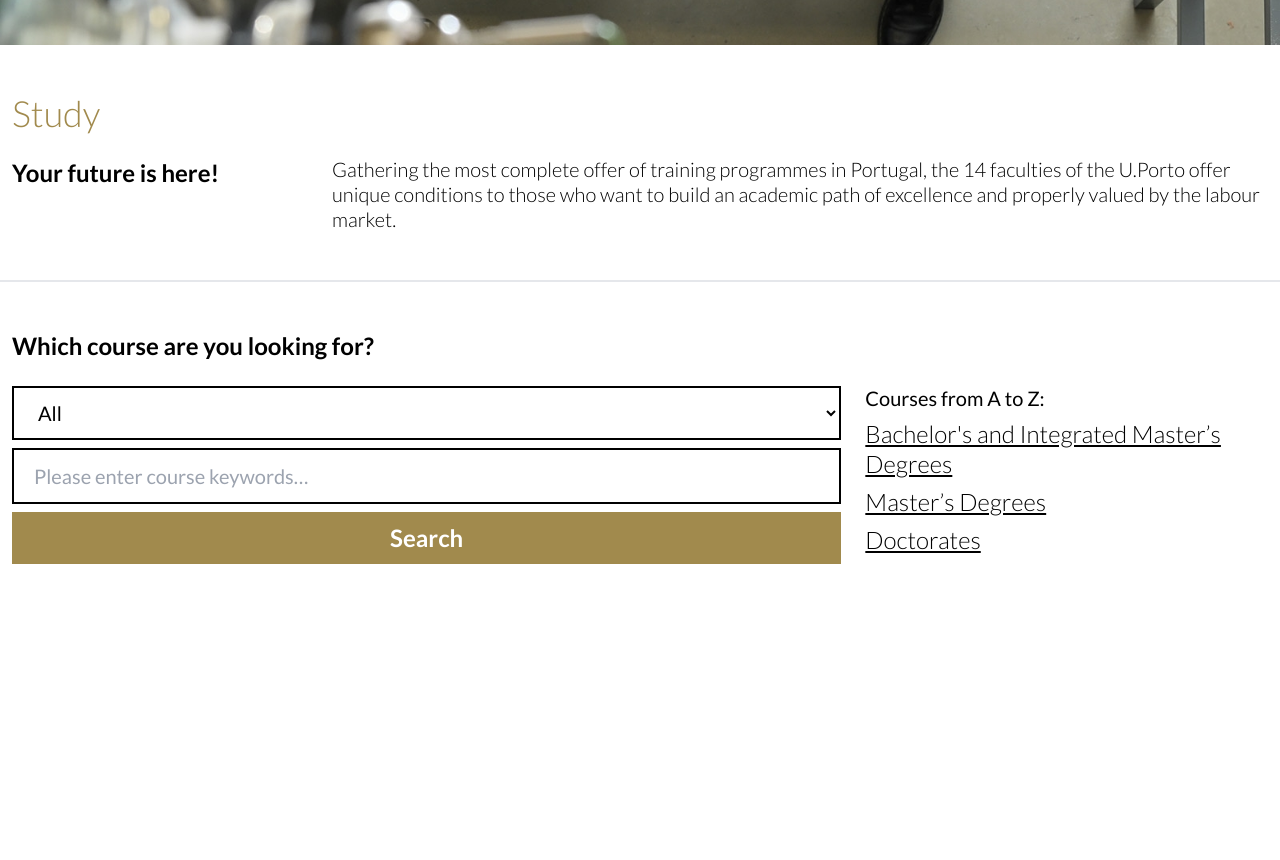
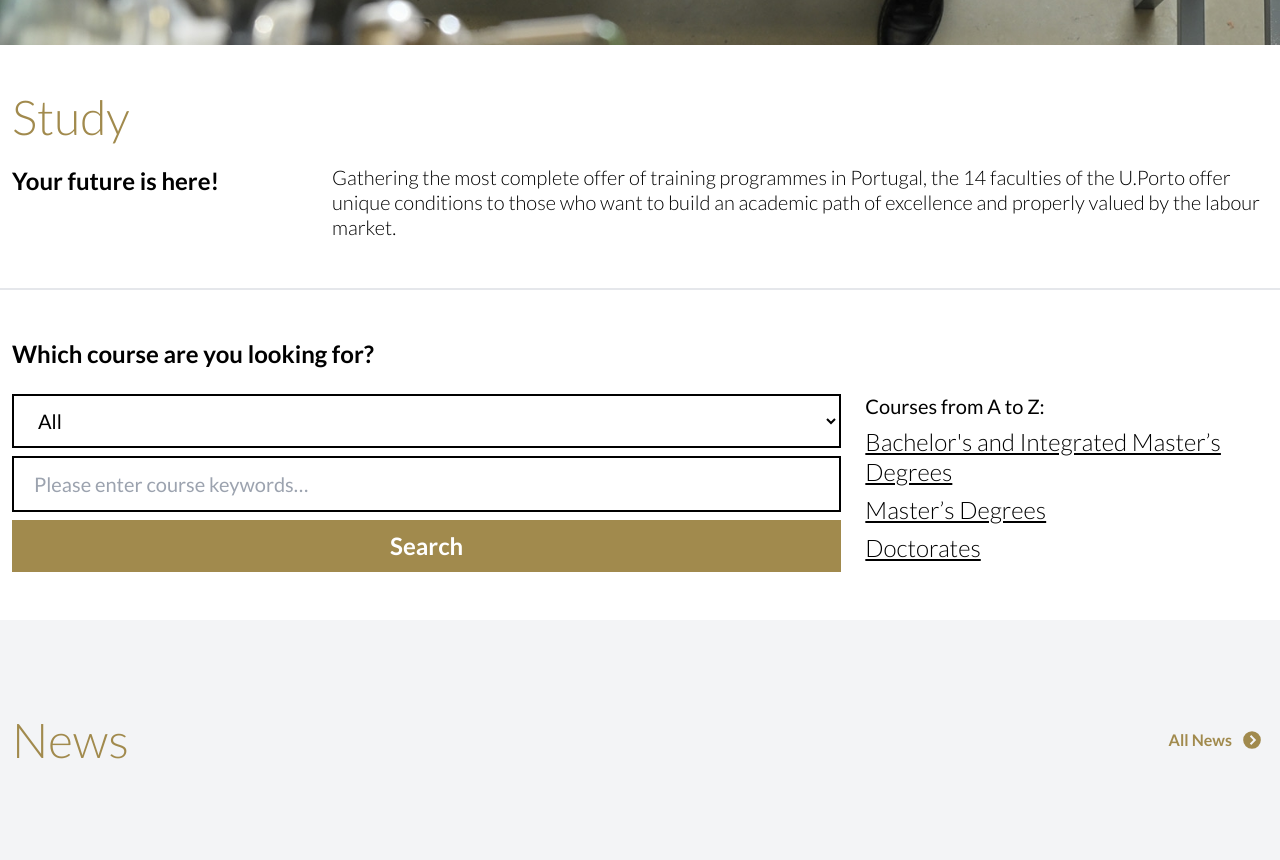
Before and after one commit to vixalien/university_porto_clone, a plain HTML site: page index.html in a window 1280 px wide. Shown: the part 603-1463 px from the top of the page. Before the commit the page ends 1215 px from the top, so only its background shows below. Drawn offline with nearby package versions, Linux system fonts and the light colour scheme.

Commit message:
add news header

```diff
--- a/index.html
+++ b/index.html
@@ -39,7 +39,7 @@
 
   <div class="max-w-7xl mx-auto py-12 px-3">
     <div class="grid gap-6 grid-cols-1 lg:grid-cols-4">
-      <div class="text-[#a18a4d] text-4xl font-light">Study</div>
+      <div class="text-[#a18a4d] text-5xl font-light">Study</div>
       <div class="text-2xl font-semibold lg:row-start-2">Your future is here!</div>
       <div class="lg:col-span-3 lg:row-start-2 text-xl leading-tight font-light">
         Gathering the most complete offer of training programmes in Portugal, the 14 faculties of the U.Porto offer
@@ -71,8 +71,8 @@
         <ul class="text-2xl leading-tight font-light flex flex-col gap-2">
           <li>
             <a class="underline" href="#">Bachelor's and Integrated Master’s Degrees</a>
-            </li>
-            <li>
+          </li>
+          <li>
             <a class="underline" href="#">Master’s Degrees</a>
           </li>
           <li>
@@ -83,4 +83,30 @@
     </div>
   </div>
 
+  <div class="bg-gray-100">
+    <div class="max-w-7xl mx-auto py-24 px-3 flex flex-col">
+      <div class="flex justify-between items-center text-[#a18a4d]">
+        <div class="text-5xl font-light">News</div>
+        <a class="flex gap-1 items-center" href="#">
+          <span class="font-bold">All News</span>
+          <svg xmlns="http://www.w3.org/2000/svg" viewBox="0 0 512 512"
+            class="w-8 h-8 fill-current hover:translate-x-1 transition-transform">
+            <defs>
+              <style>
+                .cls-1 {
+                  fill: none;
+                }
+              </style>
+            </defs>
+            <line class="cls-1" x2="512"></line>
+            <rect class="cls-1" width="512" height="512"></rect>
+            <path
+              d="M256,114.62A141.38,141.38,0,1,0,397.38,256,141.38,141.38,0,0,0,256,114.62ZM243.94,334.75l-22.63-22.63L277.44,256l-56.13-56.13,22.63-22.62L322.69,256Z">
+            </path>
+          </svg>
+        </a>
+      </div>
+    </div>
+  </div>
+
 </html>
```
